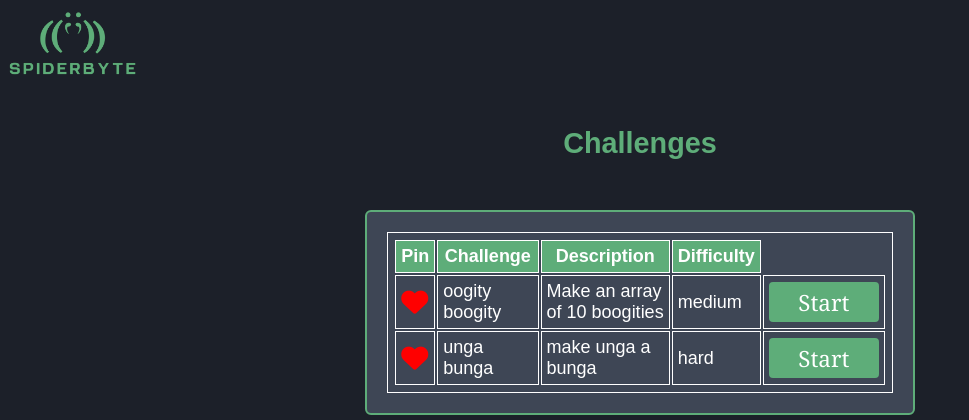
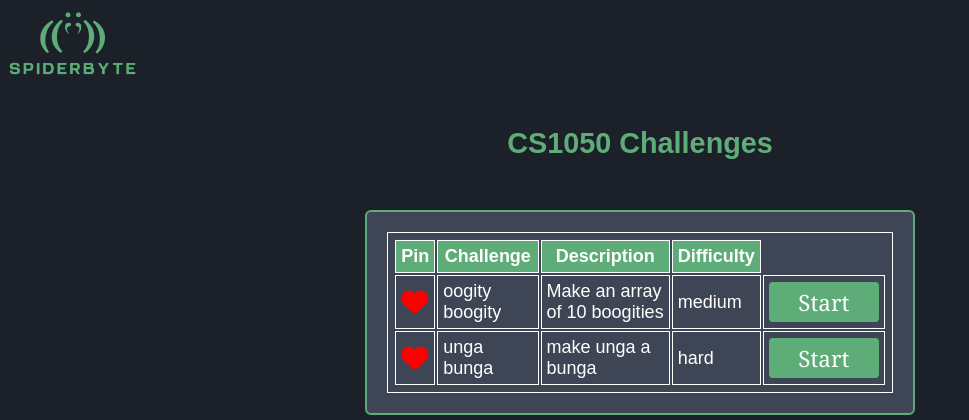
Before and after one commit to cecehoush/BitsPlease-SpiderByte, a Flask app: page /courses/CS1050 in a window 1280 px wide. Shown: the top 420 px of the page, without its empty margins (0-969 px from the left). Run offline with Flask 3, Linux system fonts and the light colour scheme; a user stored in the database is signed in.

Commit message:
challenge title update

```diff
--- a/app/routes.py
+++ b/app/routes.py
@@ -92,7 +92,7 @@ def courses(courseid):
     if courseid:
 
         challenges = Challenge.query.filter_by(courseid=courseid).all()
-        return render_template('challengelist.html', challenges=challenges)
+        return render_template('challengelist.html', challenges=challenges, courseid=courseid)
 
     # newChallenge = Challenge(challengeid='ooga booga', courseid='1050', description='put ooga in booga', difficulty='easy')
     # newChallenge1 = Challenge(challengeid='oogity boogity', courseid='CS1050', description='Make an array of 10 boogities', difficulty='medium')
--- a/templates/challengelist.html
+++ b/templates/challengelist.html
@@ -3,7 +3,7 @@
 
 <link rel="stylesheet" href="https://cdnjs.cloudflare.com/ajax/libs/font-awesome/6.2.0/css/all.min.css">
 
-<h1 class="challenge-title">Challenges</h1>
+<h1 class="challenge-title"> {{courseid}} Challenges</h1>
 
 <div class="box-products4">
     <table>
```
